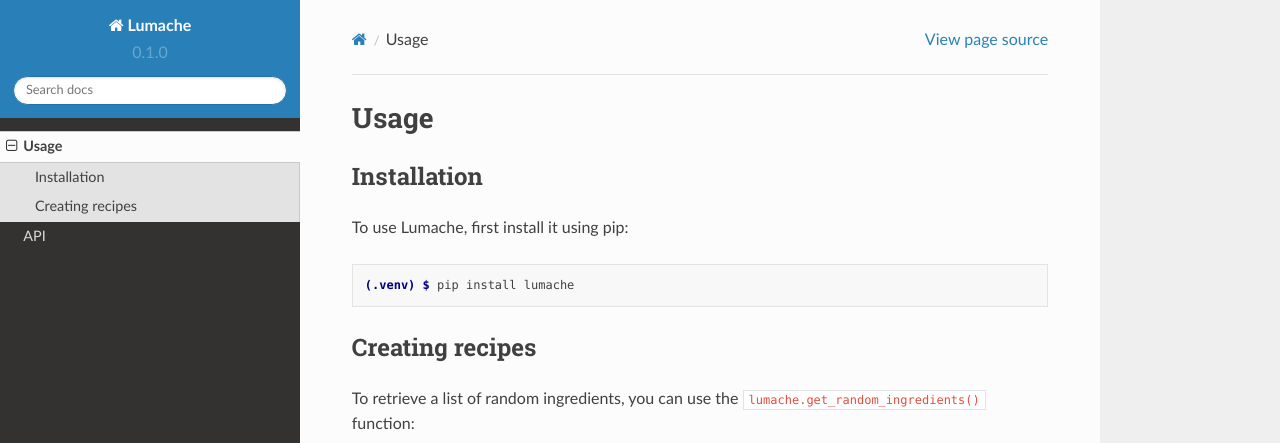
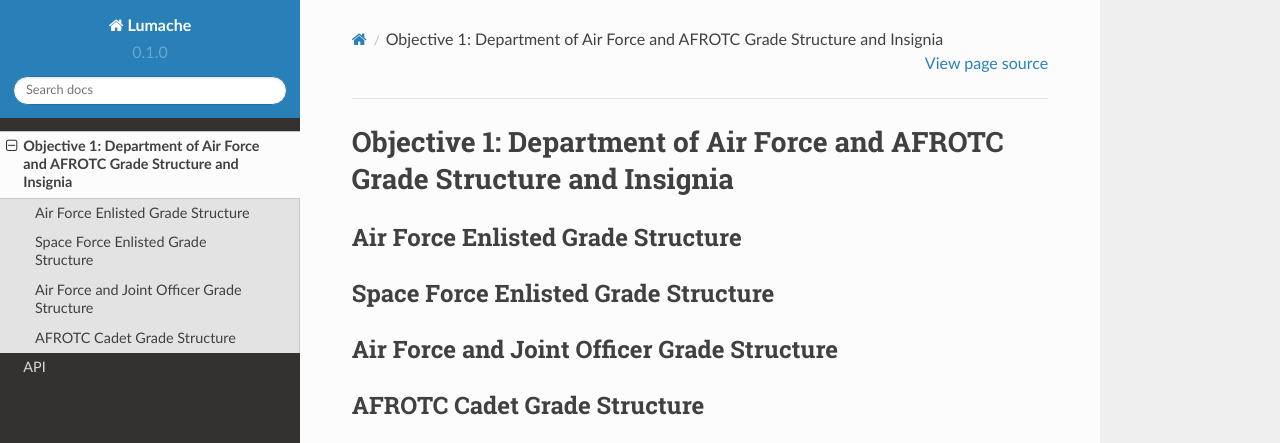
Before and after one commit to DET159/rtd-test, a Sphinx documentation site: the page built from docs/source/usage.rst, in a window 1280 px wide and 1095 px high. Shown: the top 443 px of the window. Built offline with Sphinx 7.4.7 and the Read the Docs theme 2.0.0, drawn with Linux system fonts in a browser that asks for light colours; some of the changed text lies outside the part shown.

Commit message:
Updated first objective

```diff
--- a/docs/source/index.rst
+++ b/docs/source/index.rst
@@ -1,4 +1,4 @@
-Welcome to Lumache's documentation!
+Demo for the LLAB Textbook
 ===================================
 
 **Lumache** (/lu'make/) is a Python library for cooks and food lovers
--- a/docs/source/usage.rst
+++ b/docs/source/usage.rst
@@ -1,33 +1,48 @@
-Usage
+Objective 1: Department of Air Force and AFROTC Grade Structure and Insignia
 =====
 
 .. _installation:
 
-Installation
+Air Force Enlisted Grade Structure
 ------------
+..
+   To use Lumache, first install it using pip:
 
-To use Lumache, first install it using pip:
 
-.. code-block:: console
+   .. code-block:: console
 
    (.venv) $ pip install lumache
 
-Creating recipes
-----------------
+Space Force Enlisted Grade Structure
+------------
 
-To retrieve a list of random ingredients,
-you can use the ``lumache.get_random_ingredients()`` function:
+Air Force and Joint Officer Grade Structure
+------------
 
-.. autofunction:: lumache.get_random_ingredients
+AFROTC Cadet Grade Structure
+------------
 
-The ``kind`` parameter should be either ``"meat"``, ``"fish"``,
-or ``"veggies"``. Otherwise, :py:func:`lumache.get_random_ingredients`
-will raise an exception.
 
-.. autoexception:: lumache.InvalidKindError
 
-For example:
 
->>> import lumache
->>> lumache.get_random_ingredients()
-['shells', 'gorgonzola', 'parsley']
+
+
+..
+   To retrieve a list of random ingredients,
+   you can use the ``lumache.get_random_ingredients()`` function:
+
+
+
+   .. autofunction:: lumache.get_random_ingredients
+
+   The ``kind`` parameter should be either ``"meat"``, ``"fish"``,
+   or ``"veggies"``. Otherwise, :py:func:`lumache.get_random_ingredients`
+   will raise an exception.
+
+   .. autoexception:: lumache.InvalidKindError
+
+   For example:
+
+   >>> import lumache
+   >>> lumache.get_random_ingredients()
+   ['shells', 'gorgonzola', 'parsley']
```
